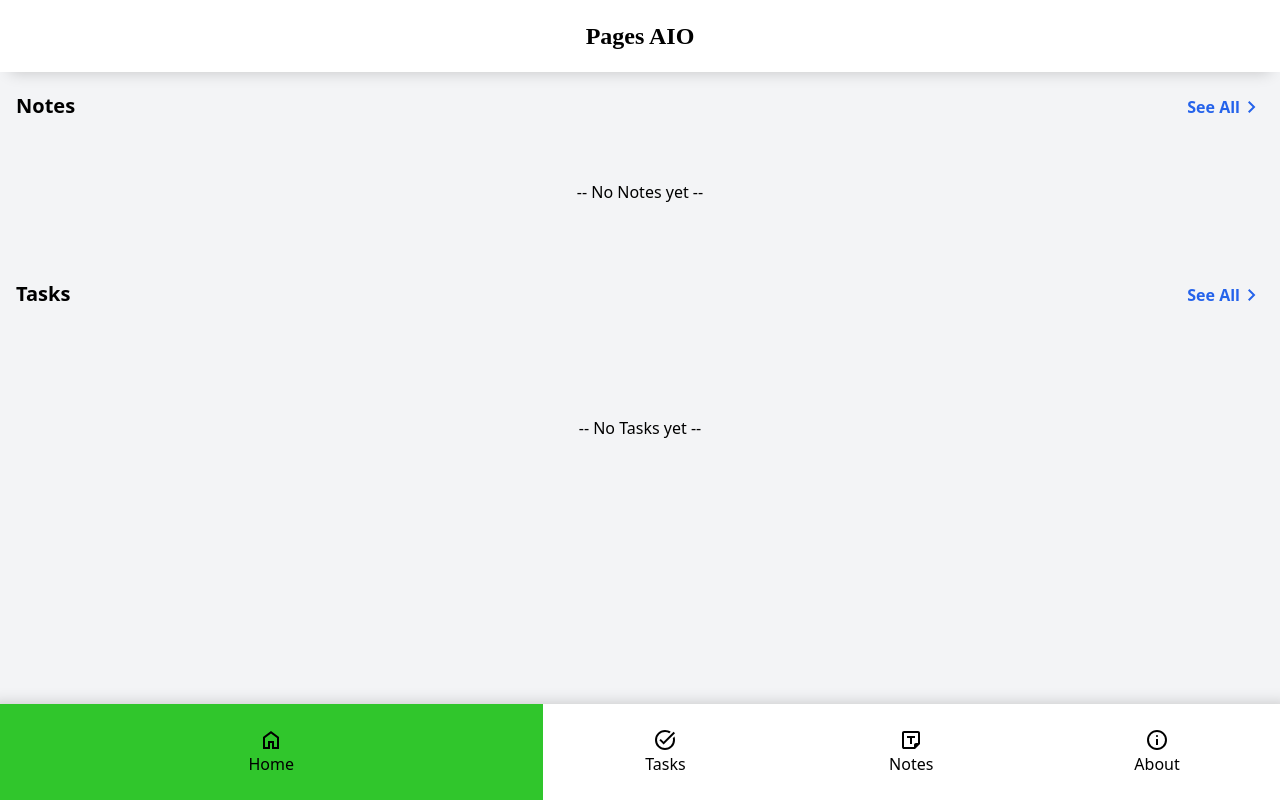
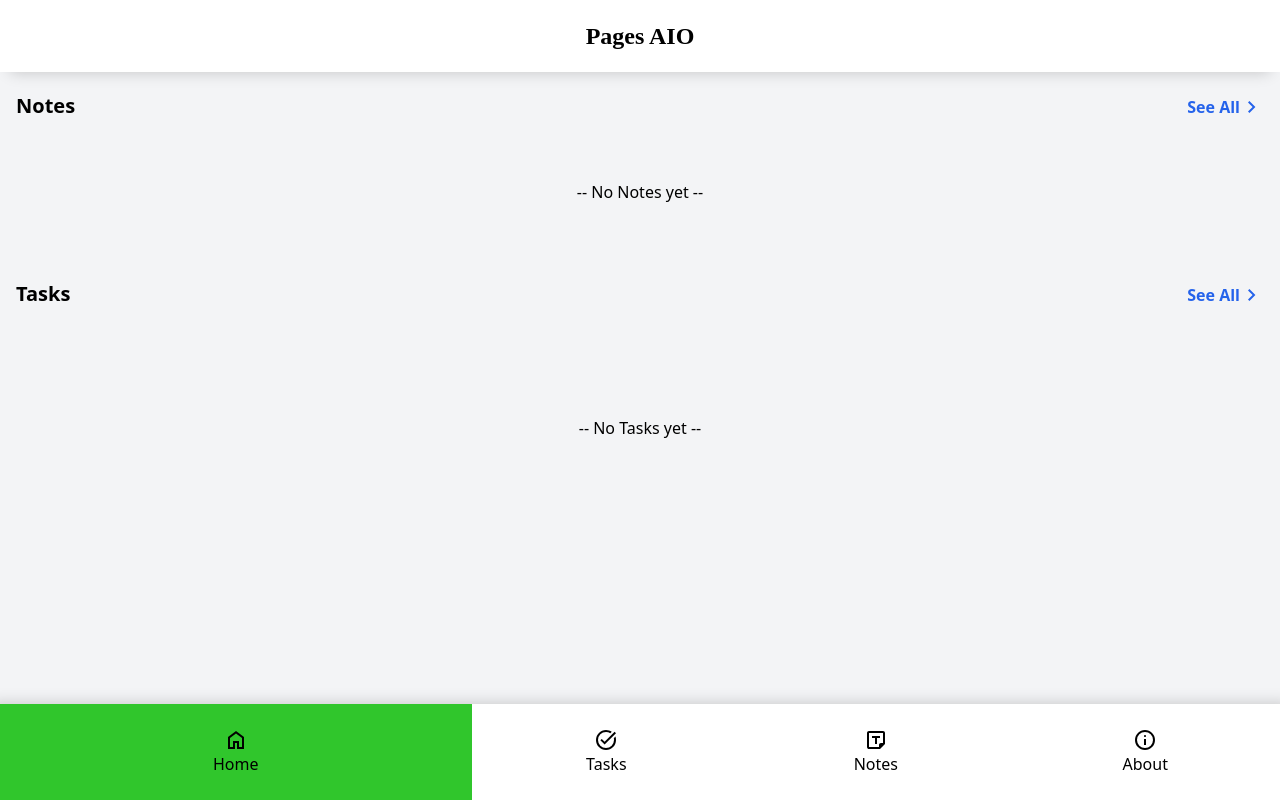
Before and after one commit to smgsankar/mini-projects, a React (Vite) app in the folder todo/: page / in a window 1280 px wide. Built offline with nearby package versions, Linux system fonts and the light colour scheme.

Commit message:
fix: refactor bottom tabs sizing

```diff
--- a/todo/src/Common/components/BottomNavigation/BottomNavigationAction.jsx
+++ b/todo/src/Common/components/BottomNavigation/BottomNavigationAction.jsx
@@ -16,8 +16,8 @@ export function BottomNavigationAction({
   return (
     <div
       onClick={onTabClick}
-      className={`transition-all ease-linear motion-reduce:transition-none p-6 flex flex-col items-center ${
-        isActive ? "bg-accent-green flex-[2.5]" : "flex-1"
+      className={`transition-all h-fill justify-center ease-linear motion-reduce:transition-none flex flex-col items-center ${
+        isActive ? "bg-accent-green flex-[1.75]" : "flex-1"
       }`}
     >
       <div>
--- a/todo/src/Common/components/BottomNavigation/index.jsx
+++ b/todo/src/Common/components/BottomNavigation/index.jsx
@@ -9,8 +9,8 @@ export function BottomNavigation() {
   };
 
   return (
-    <div className="fixed bottom-0 bg-white shadow-topElevated">
-      <div className="flex flex-row justify-evenly w-full">
+    <div className="fixed bottom-0 h-24 bg-white shadow-topElevated">
+      <div className="flex flex-row justify-evenly w-full h-fill">
         {tabs.map((tab, index) => {
           const { name, label, icon } = tab;
           const isActive = activeTab === index;
```
